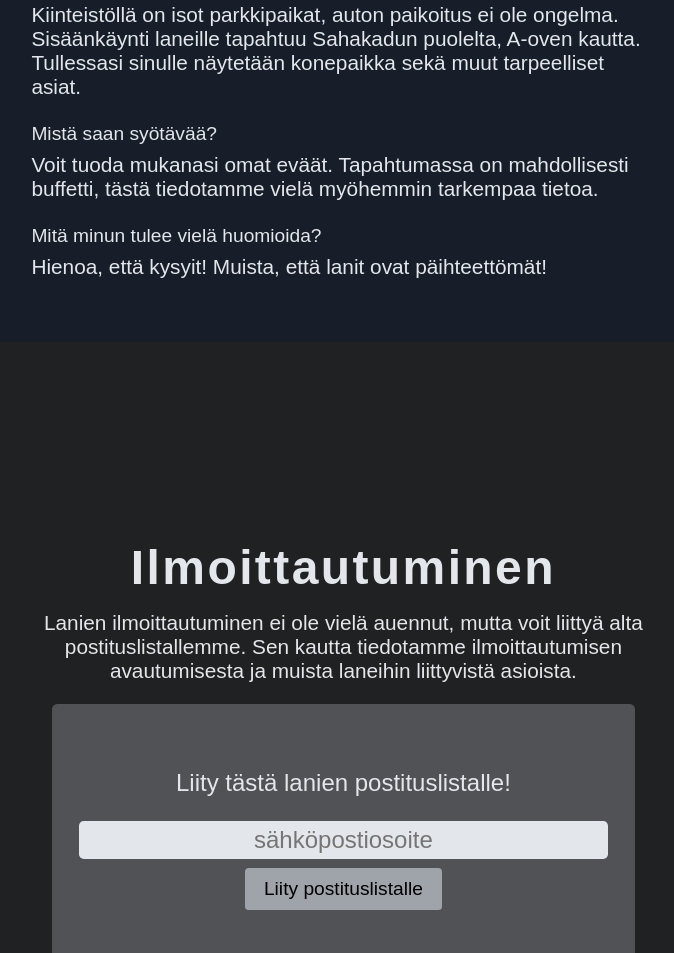
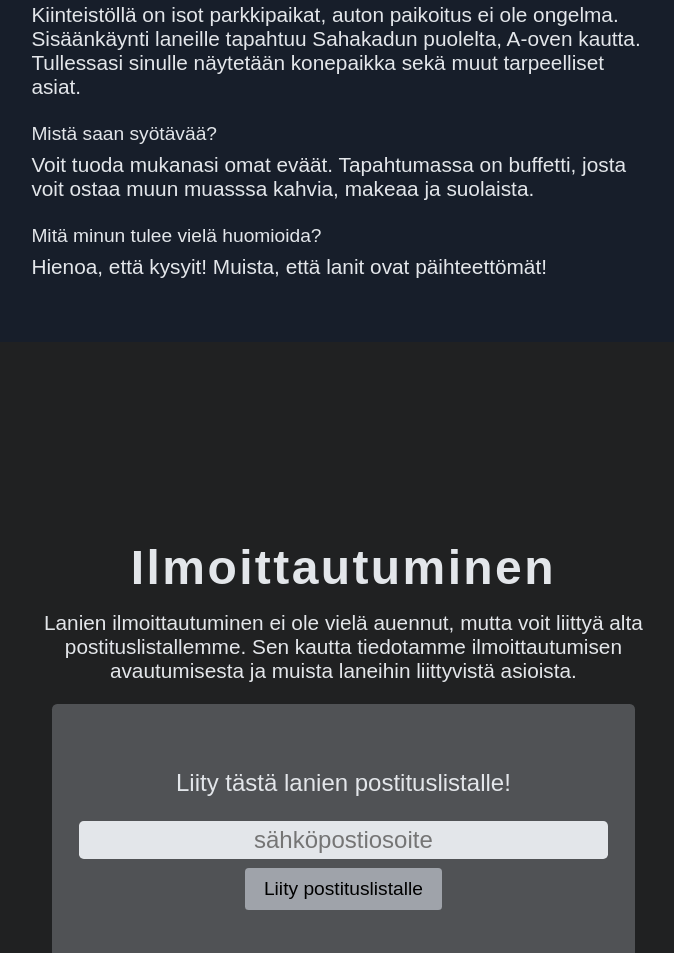
Before and after one commit to lift-up-lan/lift-up-lan.github.io, a plain HTML site: page index.html in a window 1280 px wide. Shown: the part 3461-4414 px from the top of the page, without its empty margins (307-981 px from the left). Drawn offline with Linux system fonts and the light colour scheme; a web font is replaced by a local one.

Commit message:
muuttaa infosivun buffettitietoja

```diff
--- a/index.html
+++ b/index.html
@@ -129,7 +129,7 @@
 
 			<h2>Mistä saan syötävää?</h2>
 			<p>Voit tuoda mukanasi omat eväät.
-			   Tapahtumassa on mahdollisesti buffetti, tästä tiedotamme vielä myöhemmin tarkempaa tietoa.</p>
+			   Tapahtumassa on buffetti, josta voit ostaa muun muasssa kahvia, makeaa ja suolaista.</p>
 
 			<h2>Mitä minun tulee vielä huomioida?</h2>
 			<p>Hienoa, että kysyit! Muista, että lanit ovat päihteettömät!</p>
```
